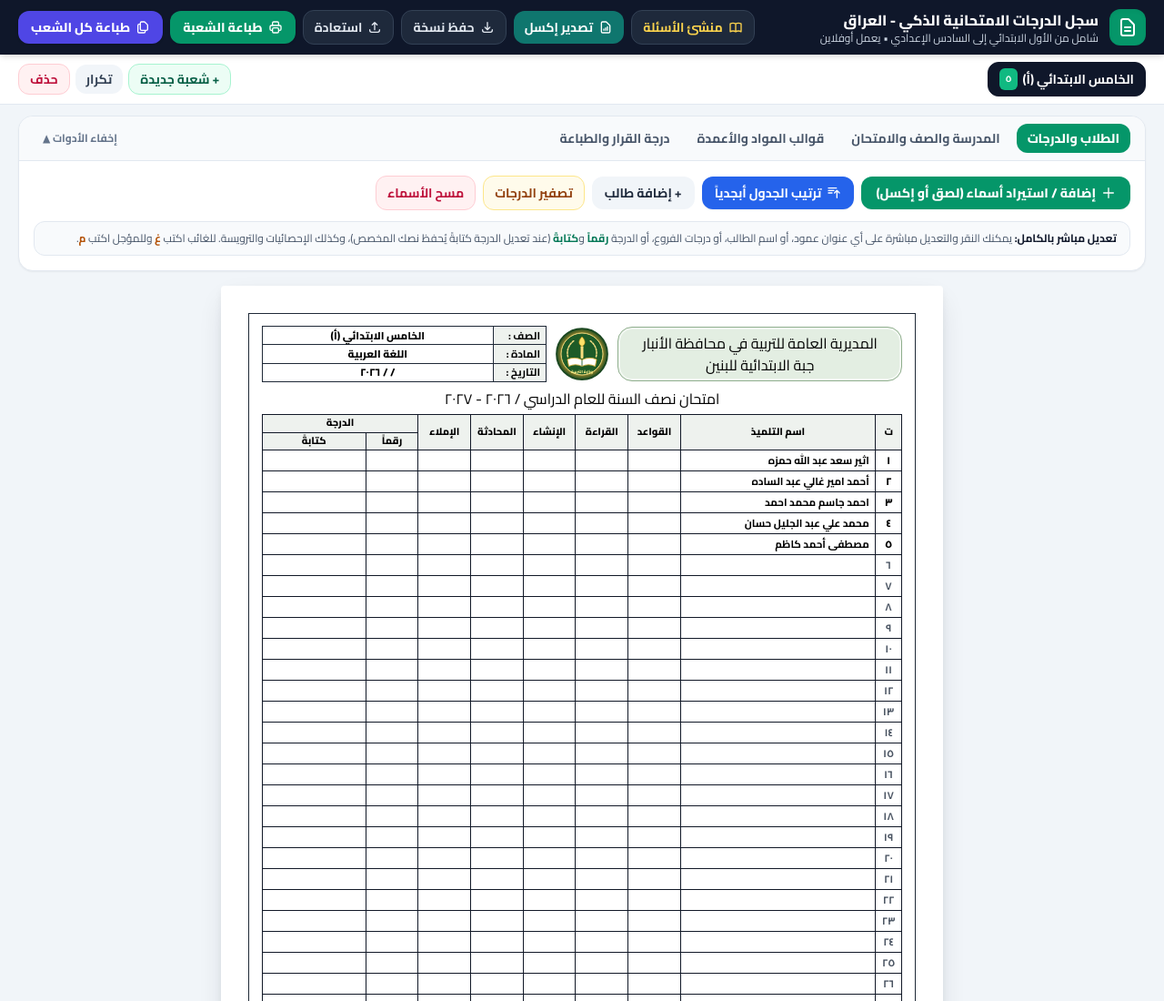
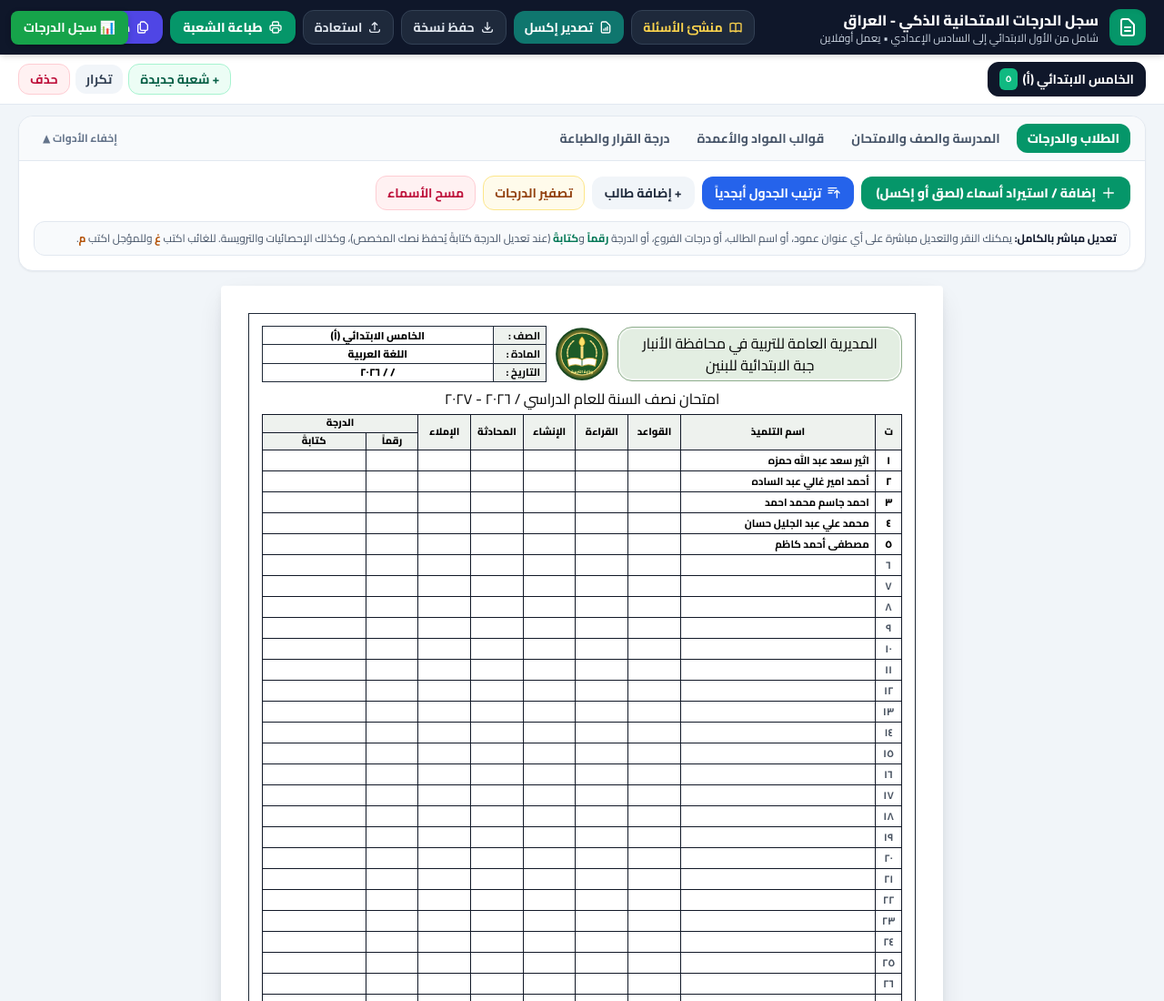
Before and after one commit to baron20977/-, a plain HTML site: page grades.html in a window 1280 px wide. Shown: the top 1100 px of the page at 91% size. Drawn offline with nearby package versions, Linux system fonts and the light colour scheme.

Commit message:
Update grades.html

```diff
--- a/grades.html
+++ b/grades.html
@@ -2775,5 +2775,10 @@
       renderAll();
     });
   </script>
-</body>
+<style>
+  @media print { .grades-nav-btn { display: none !important; } }
+</style>
+<a href="grades.html" class="grades-nav-btn" style="position:fixed; top:12px; left:12px; z-index:9999; background:#16a34a; color:#fff; padding:8px 14px; border-radius:8px; text-decoration:none; font-family:inherit; font-weight:bold; font-size:14px; box-shadow:0 2px 6px rgba(0,0,0,0.2);">
+  📊 سجل الدرجات
+</a>
 </html>
```
